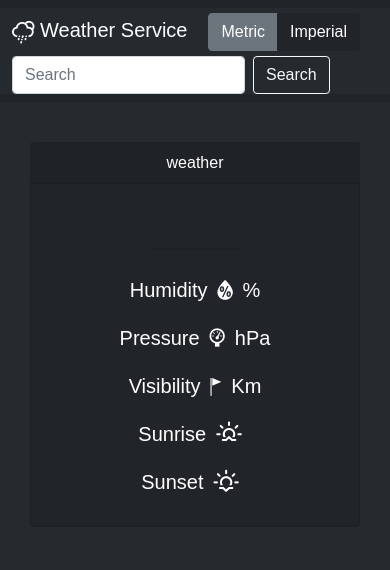
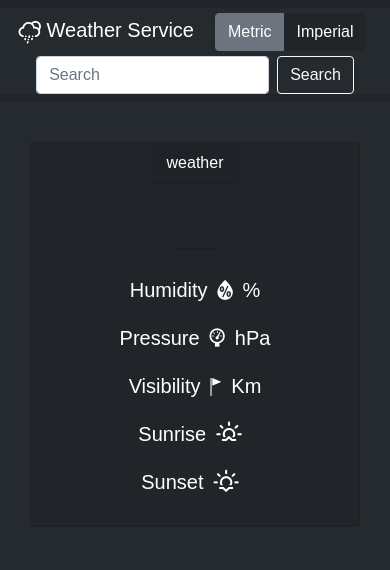
Before and after one commit to dembskii/weather-service, a Flask app: template templates/index.html in a window 390 px wide. Shown: the top 570 px of the page. Run offline with Flask 2, Linux system fonts and the light colour scheme; the template is opened without the code that fills it, so the values that code supplies are empty; some libraries are stand-ins or nearby versions; some web fonts are replaced.

Commit message:
Navbar Update
- centered navbar on mobile devices

```diff
--- a/static/css/styles.css
+++ b/static/css/styles.css
@@ -52,14 +52,17 @@
 	height: 10px;
 }
 
-@media screen and (max-width:631px) {
+@media screen and (max-width:661px) {
     .card {
         width: 90%;
+    }
+    * {
+        margin: auto;
     }
 
 }
 
-@media screen and (min-width:632px) {
+@media screen and (min-width:662px) {
     .navbar-brand {
         font-size: 1.5rem;
     }
```
